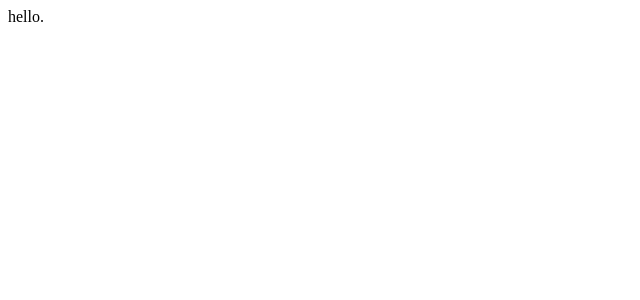
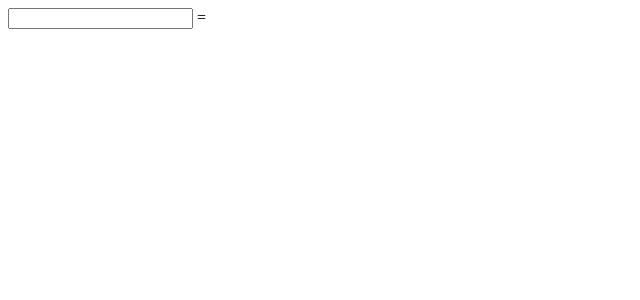
Before and after one commit to yasuaki640/react-tutorial-udemy-code-mafia, a React (Vite) app: page /event-listener-state in a window 1280 px wide. Shown: the top 300 px of the page, without its empty margins (0-640 px from the left). Built offline with nearby package versions, Linux system fonts and the light colour scheme.

Commit message:
Refactor code to use consistent quotation marks and spacing in main.tsx and App.tsx files.

```diff
--- a/src/pages/EventListenerState.tsx
+++ b/src/pages/EventListenerState.tsx
@@ -1,3 +1,20 @@
+import { useState } from "react";
+
 export const EventListenerState = () => {
-  return <div>hello.</div>
-}
+  const [val, setVal] = useState<string>();
+
+  console.log("Re rendering done!!!");
+
+  return (
+    <>
+      <input
+        type="text"
+        onChange={(e) => {
+          console.log(e.target.value);
+          setVal(e.target.value);
+        }}
+      />
+      <span> = {val}</span>
+    </>
+  );
+};
```
